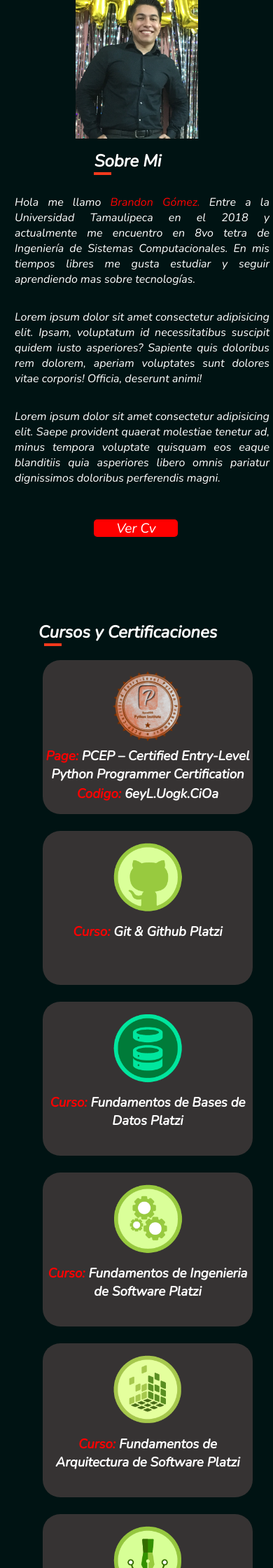
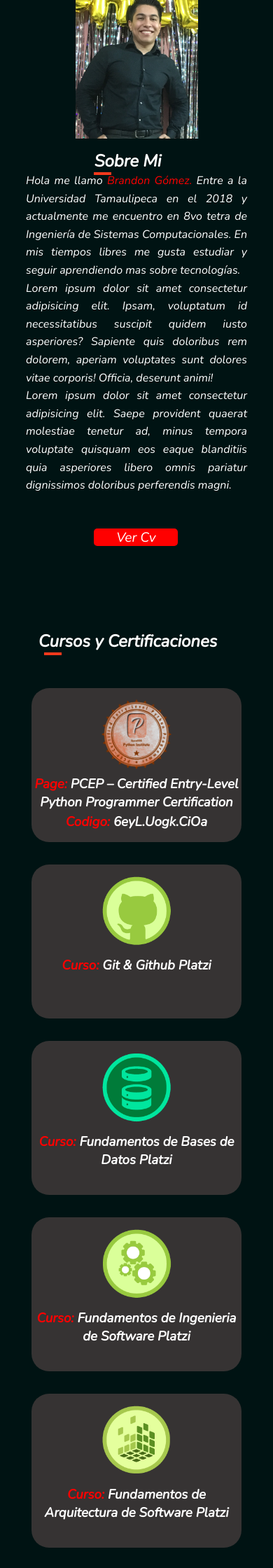
Before and after one commit to brandongc9911/Portafolio, a PHP site: page / in a window 390 px wide. Shown: the part 971-3211 px from the top of the page at 70% size. Run offline with PHP 8.4, Linux system fonts and the light colour scheme; some libraries are stand-ins or nearby versions.

Commit message:
center card

```diff
--- a/css/styles.css
+++ b/css/styles.css
@@ -287,6 +287,8 @@ header  .redes i{
         text-align: justify;
         margin-top: 2em;
         padding: 0px 5px;
+        margin: 0 2em;
+        line-height: 1.6;
     }
 
 
@@ -299,13 +301,13 @@ header  .redes i{
 
     .cursos{
         margin-top: 2em;
-        margin-left: 0;
+        align-items: center;
     }
 
 
-    .container{
-        margin: 0 auto;
 
+    .container .card{
+        margin: 1em 0;
     }
  }
 
```
